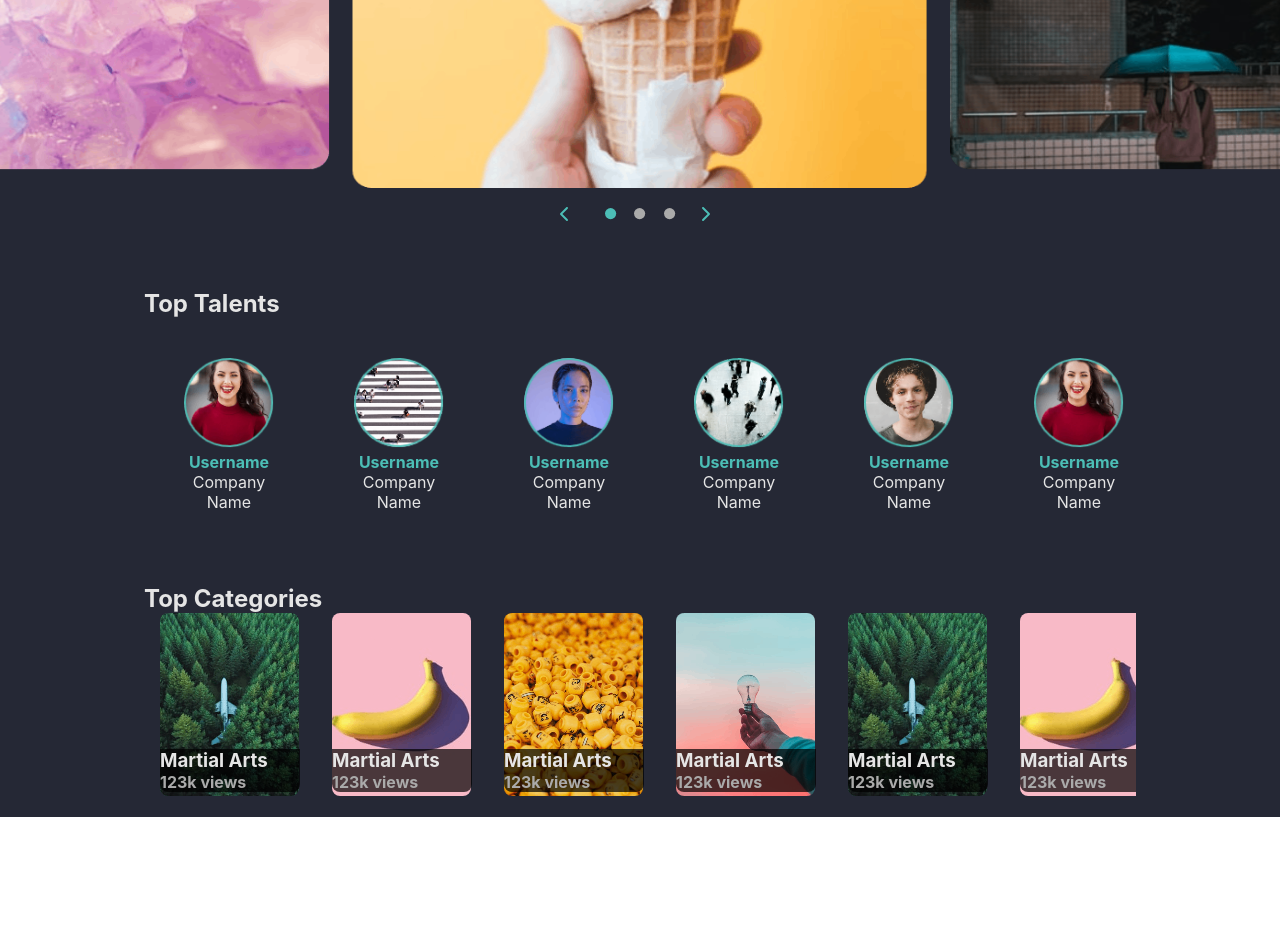
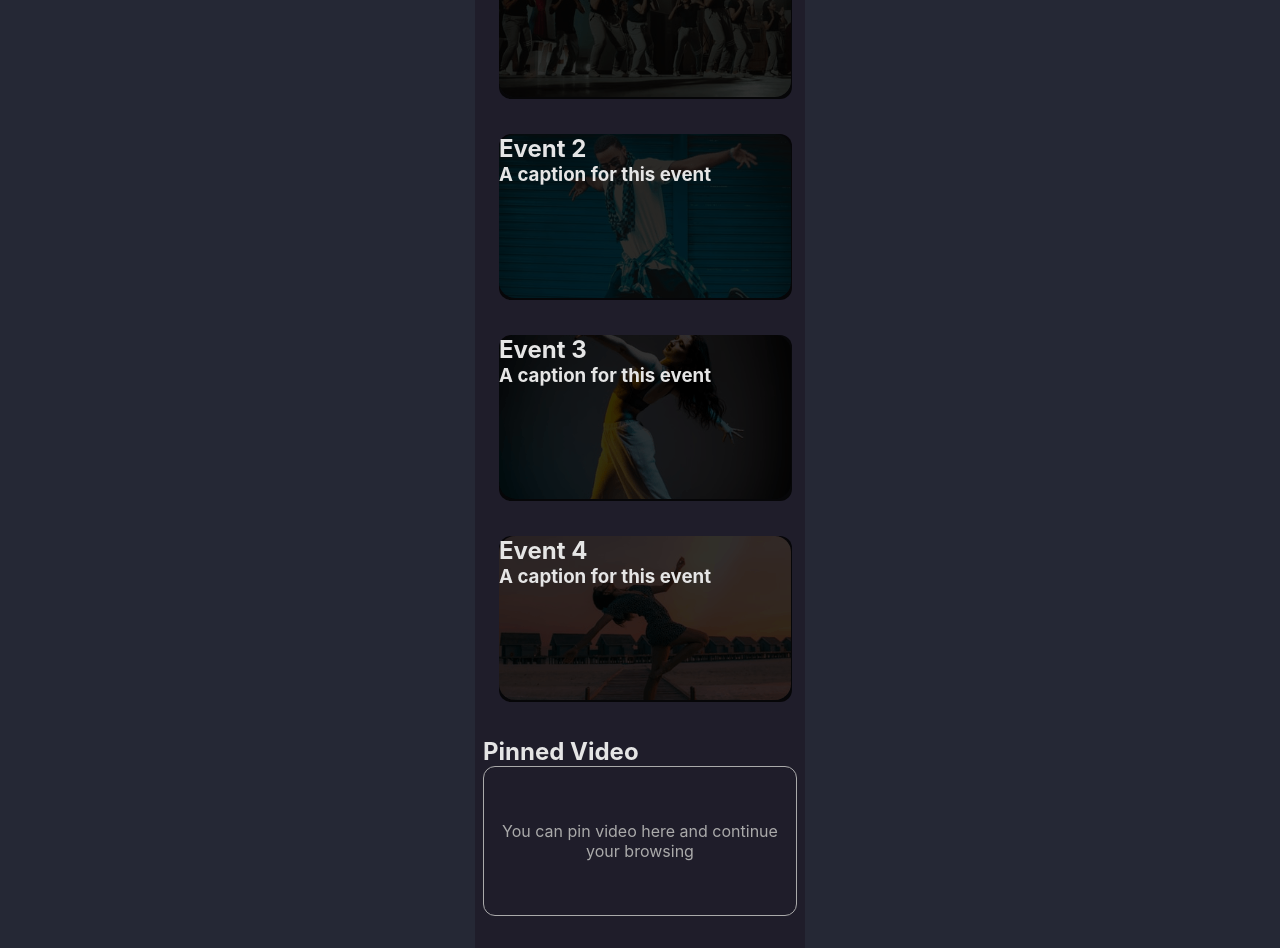
Before and after one commit to systemry420/react-sass-page, a React (Create React App) app: page / in a window 1280 px wide. Shown: the part 160-1108 px from the top of the page. Before the commit the page ends 977 px from the top, so only its background shows below. Built offline with nearby package versions, Linux system fonts and the light colour scheme.

Commit message:
style others and events

```diff
--- a/src/components/EventsSidebar.tsx
+++ b/src/components/EventsSidebar.tsx
@@ -1,8 +1,55 @@
 import React from 'react'
+import image1 from "../assets/images/Rectangle 34.png";
+import image2 from "../assets/images/Rectangle 35.png";
+import image3 from "../assets/images/Rectangle 36.png";
+import image4 from "../assets/images/Rectangle 37.png";
+import "../styles/layout/sidebar-right.scss";
 
 const EventsSidebar = () => {
+
+  const events = [
+    {
+      name: 'Event 1',
+      image: image1,
+      caption: 'A caption for this event',
+    },
+    {
+      name: 'Event 2',
+      image: image2,
+      caption: 'A caption for this event',
+    },
+    {
+      name: 'Event 3 ',
+      image: image3,
+      caption: 'A caption for this event',
+    },
+    {
+      name: 'Event 4',
+      image: image4,
+      caption: 'A caption for this event',
+    }
+  ]
   return (
-    <div>EventsSidebar</div>
+    <section className='sidebar-right'>
+      <h1>Events</h1>
+      <div className='events'>
+        {events.map(event => {
+          return (
+            <div className='event'>
+              <img src={event.image} alt={event.name} />
+              <p className='info'>
+                <h2 className='username'>{event.name}</h2>
+                <h3 className='caption'>{event.caption}</h3>
+              </p>
+            </div>
+          )
+        })}
+      </div>
+      <h1>Pinned Video</h1>
+      <div className='pinned'>
+        You can pin video here and continue your browsing
+      </div>
+    </section>
   )
 }
 
--- a/src/components/Main.tsx
+++ b/src/components/Main.tsx
@@ -6,17 +6,19 @@ import "../styles/layout/main.scss";
 import Stories from './Stories';
 import Recommended from './Recommended';
 import TopCategories from './TopCategories';
+import Other from './Other';
 
 const Main = () => {
   return (
     <main className='main'>
       {/* <LeftSidebar /> */}
 
-      <Carousel />
-      <Stories />
+      {/* <Carousel /> */}
+      {/* <Stories /> */}
       {/* <Recommended /> */}
-      <TopCategories />
-      {/* <EventsSidebar /> */}
+      {/* <TopCategories /> */}
+      {/* <Other /> */}
+      <EventsSidebar />
     </main>
   )
 }
--- /dev/null
+++ b/src/components/Other.tsx
@@ -0,0 +1,69 @@
+import React, { useState } from 'react'
+import "../styles/layout/section.scss";
+import image1 from "../assets/images/Rectangle 34.png";
+import image2 from "../assets/images/Rectangle 35.png";
+import image3 from "../assets/images/Rectangle 36.png";
+import image4 from "../assets/images/Rectangle 37.png";
+import "../styles/components/recommended.scss";
+
+const Other = () => {
+    const [videos, setVideos] = useState([
+        {
+            name: 'Username',
+            image: image1,
+            caption: 'Video 12345',
+            views: 123
+        },
+        {
+            name: 'Username',
+            image: image2,
+            caption: 'Video 12345',
+            views: 123
+        },
+        {
+            name: 'Username',
+            image: image3,
+            caption: 'Video 12345',
+            views: 123
+        },
+        {
+            name: 'Username',
+            image: image4,
+            caption: 'Video 12345',
+            views: 123
+        }
+    ])
+    return (
+        <section>
+            <h1>Other For You</h1>
+            <div className='videos'>
+                {videos.map(video => {
+                    return (
+                        <div className='video'>
+                            <img src={video.image} alt={video.name} />
+                            <h3 className='caption'>{video.caption}</h3>
+                            <p className='info'>
+                                <h4 className='username'>{video.name}</h4>
+                                <h4 className='views'>{video.views} views</h4>
+                            </p>
+                        </div>
+                    )
+                })}
+                {videos.map(video => {
+                    return (
+                        <div className='video'>
+                            <img src={video.image} alt={video.name} />
+                            <h3 className='caption'>{video.caption}</h3>
+                            <p className='info'>
+                                <h4 className='username'>{video.name}</h4>
+                                <h4 className='views'>{video.views} views</h4>
+                            </p>
+                        </div>
+                    )
+                })}
+            </div>
+        </section>
+    )
+}
+
+export default Other
--- a/src/styles/components/recommended.scss
+++ b/src/styles/components/recommended.scss
@@ -9,7 +9,7 @@ section {
         flex-wrap: wrap;
         .video {
             padding: .3em;
-            margin: .3em;
+            margin: 1em;
 
             .caption {
                 color: $accent;
--- a/src/styles/layout/sidebar-right.scss
+++ b/src/styles/layout/sidebar-right.scss
@@ -0,0 +1,46 @@
+@use '../variables' as *;
+@use '../mixins' as *;
+
+.sidebar-right {
+    min-height: 100vh;
+    background-color: $bg-primary;
+    max-width: 330px;
+    padding: 2em .5em;
+
+    h1 {
+        color: $accent;
+    }
+
+    .events {
+        width: 99%;
+
+        .event {
+            position: relative;
+            margin: 2em 1em;
+
+            .info {
+                position: absolute;
+                border-radius: 12px;
+                top: 0;
+                left: 0;
+                height: 98%;
+                width: 105%;
+                z-index: 3;
+                background-color: rgba(0, 0, 0, 0.8);
+                color: $accent;
+            }
+        }
+    }
+
+    .pinned {
+        color: $label;
+        width: 100%;
+        height: 150px;
+        border: 1px solid $label;
+        border-radius: 12px;
+        padding: 1em;
+        display: flex;
+        align-items: center;
+        text-align: center;
+    }
+}
```
